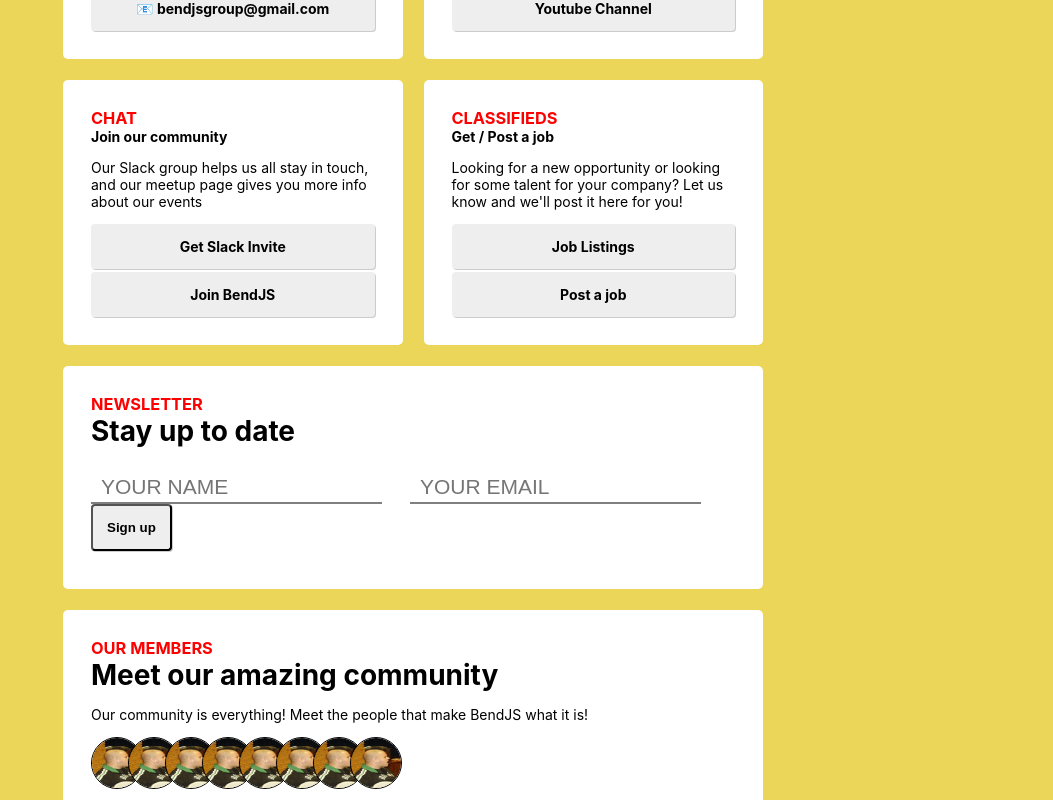
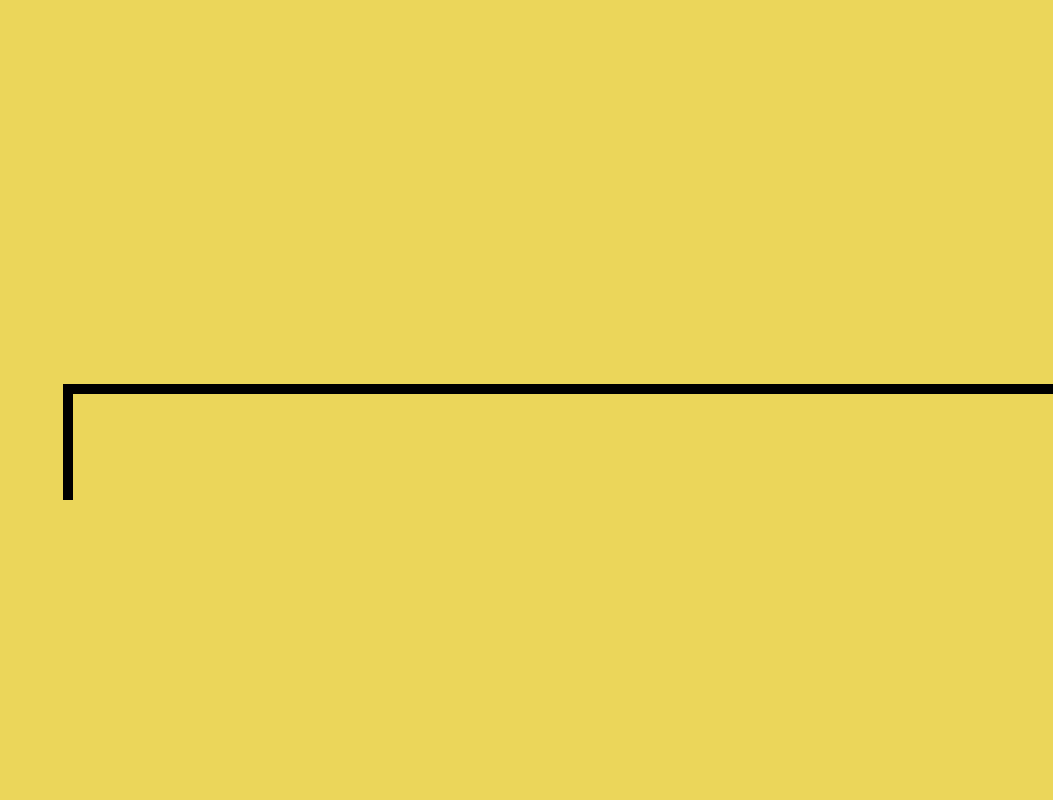
Before and after one commit to BendJS/simple-website, a React (Create React App) app: page /member/Chris in a window 1280 px wide. Shown: the part 300-1100 px from the top of the page, without its empty margins (227-1280 px from the left). After the commit the page ends 800 px from the top, so only its background shows below. Built offline with nearby package versions, Linux system fonts and the light colour scheme.

Commit message:
add routing, basic member page, sticky footer

```diff
--- a/src/App.js
+++ b/src/App.js
@@ -1,114 +1,33 @@
-import React, {useState} from 'react';
-// import Meetups from './Meetups';
-import Module from './components/Module';
-import SignupForm from './components/SignupForm';
+import React from 'react';
+import {BrowserRouter, Switch, Route} from 'react-router-dom';
+
+import Home from './screens/Home';
+import Member from './screens/Member';
 import Header from './components/Header';
 import Footer from './components/Footer';
-import { FlexDiv, StyledAvatar } from './UI/Common';
 
-import Chris from './images/chris.jpeg';
-import './App.scss';
+import "./App.scss";
 
 function App() {
-  const [members, setMembers] = useState([
-    {
-      name: 'Chris',
-      src: Chris,
-    },
-    {
-      name: 'Chris',
-      src: Chris,
-    },
-    {
-      name: 'Chris',
-      src: Chris,
-    },
-    {
-      name: 'Chris',
-      src: Chris,
-    },
-    {
-      name: 'Chris',
-      src: Chris,
-    },
-    {
-      name: 'Chris',
-      src: Chris,
-    },
-    {
-      name: 'Chris',
-      src: Chris,
-    },
-    {
-      name: 'Chris',
-      src: Chris,
-    },
-  ]);
+
   return (
-    <div style={{margin: '0', padding: '0'}}>
+    <BrowserRouter>
+      <div className="app">
         <Header>
           <h1>BendJS</h1>
         </Header>
 
         <main>
-        {/* <div className="module module-next-meetup" id="module-next-meetup"><Meetups /></div> */}
+          <Switch>
+            <Route exact path="/" component={Home} />
+            <Route path="/member/:name" render={(props) => <Member {...props} />} />
+          </Switch>
+        </main>
 
-        <Module
-          heading="Say Something"
-          subheading="We're always looking for speakers"
-          text="If you have something to share, big or small, please get in touch!"
-          buttons={[<a href="mailto:bendjsgroup@gmail.com" className="button" target="_blank" rel="noopener noreferrer">📧 bendjsgroup@gmail.com</a>]}
-        />
-
-        <Module
-          heading="Youtube"
-          subheading="See us in Action"
-          text="Catch up on old events or watch our Livestreams if you can't make it"
-          buttons={[<a href="https://www.youtube.com/channel/UCCT744K1sGX-lPtaEivXCDQ" target="_blank" rel="noopener noreferrer" className="button">Youtube Channel</a>]}
-        />
-
-        <Module
-          heading="Chat"
-          subheading="Join our community"
-          text="Our Slack group helps us all stay in touch, and our meetup page gives you more info about our events"
-          buttons={[<a href="https://join.slack.com/t/bendjs/shared_invite/enQtNjA1MTIyODI0MjYwLWNmODA5OTM3ODJiYTllYWJlNzE0MGUwM2JkOGEyZTllOGNhNmU3YzdkNDE2ZTM1M2M0NDhmYTNkZGE3ZTA5M2Y" target="_blank" rel="noopener noreferrer" className="button" style={{marginBottom: '3px'}}>Get Slack Invite</a>, <a href="https://www.meetup.com/BendJS/" className="button">Join BendJS</a>]}
-        />
-
-        <Module
-          heading="Classifieds"
-          subheading="Get / Post a job"
-          text="Looking for a new opportunity or looking for some talent for your company? Let us know and we'll post it here for you!"
-          buttons={[<a href="" className="button" style={{marginBottom: '3px'}}>Job Listings</a>, <a href="mailto:bendjsgroup@gmail.com" className="button">Post a job</a>]}
-        />
-
-        <Module
-          large
-          heading="Newsletter"
-          subheading="Stay up to date"
-          text=""
-          buttons={[]}
-        >
-          <FlexDiv align='flex-end' justify='flex-start' direction='row'>
-            <SignupForm />
-          </FlexDiv>
-        </Module>
-
-        <Module
-          large
-          heading="Our Members"
-          subheading="Meet our amazing community"
-          text="Our community is everything! Meet the people that make BendJS what it is!"
-          buttons={[]}
-        >
-          <div className="members">
-            {members.map(m => <StyledAvatar src={m.src} alt="member picture" />)}
-          </div>
-        </Module>
-
-      </main>
         <Footer />
       </div>
-  );
+    </BrowserRouter>
+  )
 }
 
 export default App;
--- a/src/App.scss
+++ b/src/App.scss
@@ -10,6 +10,12 @@ html {
   font-family: Roboto, sans-serif;
   font-size: 14px;
   // padding-bottom: 5rem;
+}
+
+.app {
+  min-height: 100vh;
+  display: grid;
+  grid-template-rows: auto 1fr auto;
 }
 
 main {
@@ -39,6 +45,8 @@ p {
   color: black;
   font-weight: bold;
   box-shadow: 1px 1px 0 rgba(black, 0.2);
+  cursor: pointer;
+
   &:hover,
   &:focus,
   &:active,
--- a/src/UI/Common.js
+++ b/src/UI/Common.js
@@ -1,4 +1,5 @@
 import styled from 'styled-components';
+import { Link } from 'react-router-dom';
 
 const StyledModule = styled.div`
   background: white;
@@ -55,15 +56,22 @@ const FlexDiv = styled.div`
   justify-content: ${({justify}) => justify || 'center'};
 `;
 
-const StyledAvatar = styled.img`
-  width: 50px;
-  height: 50px;
-  border: 1px solid black;
+const StyledAvatar = styled(Link)`
+  height: auto;
+  width: auto;
   border-radius: 100%;
+  cursor: pointer;
 
   &:not(:first-child) {
     margin-left: -15px;
   }
+
+  img {
+    width: 50px;
+    height: 50px;
+    border-radius: 100%;
+    cursor: pointer;
+  }
 `;
 
 export { StyledModule, StyledHeader, StyledFooter, FlexDiv, StyledAvatar };
--- /dev/null
+++ b/src/screens/Home.js
@@ -0,0 +1,106 @@
+import React from 'react';
+
+// import Meetups from './Meetups';
+import Module from '../components/Module';
+import SignupForm from '../components/SignupForm';
+import Header from '../components/Header';
+import Footer from '../components/Footer';
+import { FlexDiv, StyledAvatar } from '../UI/Common';
+
+import Chris from '../images/chris.jpeg';
+import Kyle from '../images/kyle.jpeg';
+import '../App.scss';
+
+export default function Home() {
+
+  const members = [
+    {
+      slug: 'Kyle',
+      src: Kyle,
+    },
+    {
+      slug: 'Chris',
+      src: Chris,
+    },
+    {
+      slug: 'Chris',
+      src: Chris,
+    },
+    {
+      slug: 'Chris',
+      src: Chris,
+    },
+    {
+      slug: 'Chris',
+      src: Chris,
+    },
+    {
+      slug: 'Chris',
+      src: Chris,
+    },
+    {
+      slug: 'Chris',
+      src: Chris,
+    },
+    {
+      slug: 'Chris',
+      src: Chris,
+    },
+  ];
+
+  return (
+    <>
+        <Module
+          heading="Say Something"
+          subheading="We're always looking for speakers"
+          text="If you have something to share, big or small, please get in touch!"
+          buttons={[<a href="mailto:bendjsgroup@gmail.com" className="button" target="_blank" rel="noopener noreferrer">📧 bendjsgroup@gmail.com</a>]}
+        />
+
+        <Module
+          heading="Youtube"
+          subheading="See us in Action"
+          text="Catch up on old events or watch our Livestreams if you can't make it"
+          buttons={[<a href="https://www.youtube.com/channel/UCCT744K1sGX-lPtaEivXCDQ" target="_blank" rel="noopener noreferrer" className="button">Youtube Channel</a>]}
+        />
+
+        <Module
+          heading="Chat"
+          subheading="Join our community"
+          text="Our Slack group helps us all stay in touch, and our meetup page gives you more info about our events"
+          buttons={[<a href="https://join.slack.com/t/bendjs/shared_invite/enQtNjA1MTIyODI0MjYwLWNmODA5OTM3ODJiYTllYWJlNzE0MGUwM2JkOGEyZTllOGNhNmU3YzdkNDE2ZTM1M2M0NDhmYTNkZGE3ZTA5M2Y" target="_blank" rel="noopener noreferrer" className="button" style={{marginBottom: '3px'}}>Get Slack Invite</a>, <a href="https://www.meetup.com/BendJS/" className="button">Join BendJS</a>]}
+        />
+
+        <Module
+          heading="Classifieds"
+          subheading="Get / Post a job"
+          text="Looking for a new opportunity or looking for some talent for your company? Let us know and we'll post it here for you!"
+          buttons={[<a href="" className="button" style={{marginBottom: '3px'}}>Job Listings</a>, <a href="mailto:bendjsgroup@gmail.com" className="button">Post a job</a>]}
+        />
+
+        <Module
+          large
+          heading="Newsletter"
+          subheading="Stay up to date"
+          text=""
+          buttons={[]}
+        >
+          <FlexDiv align='flex-end' justify='flex-start' direction='row'>
+            <SignupForm />
+          </FlexDiv>
+        </Module>
+
+        <Module
+          large
+          heading="Our Members"
+          subheading="Meet our amazing community"
+          text="Our community is everything! Meet the people that make BendJS what it is!"
+          buttons={[]}
+        >
+          <div className="members">
+            {members.map(m => <StyledAvatar to={{pathname: `/member/${m.slug}`, state: {id: 1}}}><img src={m.src} alt="member picture" /></StyledAvatar>)}
+          </div>
+        </Module>
+    </>
+  )
+}
--- /dev/null
+++ b/src/screens/Member.js
@@ -0,0 +1,8 @@
+import React from 'react';
+
+export default function Member(props) {
+  console.log(props);
+  return (
+    <div>{props.match.params.name}'s member page</div>
+  )
+}
```
Also changed, not shown: src/images/kyle.jpeg (added), 1 other file (tests, documents, lock files or other folders). Lines whose indentation alone changed are shown as unchanged.
